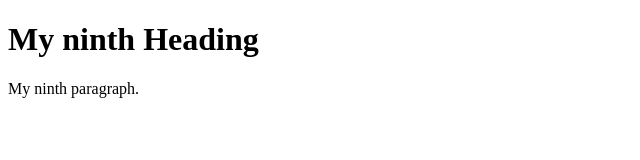
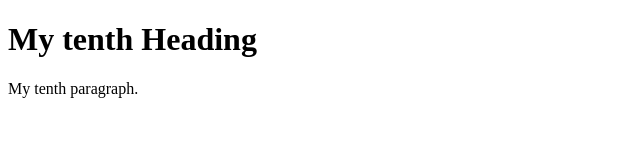
Before and after one commit to Amjad992/testwpgit, a plain HTML site: page index.html in a window 1280 px wide. Shown: the whole page, without its empty margins (0-640 px from the left). Drawn offline with Linux system fonts and the light colour scheme.

Commit message:
Update index.html

```diff
--- a/index.html
+++ b/index.html
@@ -2,9 +2,9 @@
 <html>
 <body>
 
-<h1>My ninth Heading</h1>
+<h1>My tenth Heading</h1>
 
-<p>My ninth paragraph.</p>
+<p>My tenth paragraph.</p>
 
 </body>
 </html>
```
